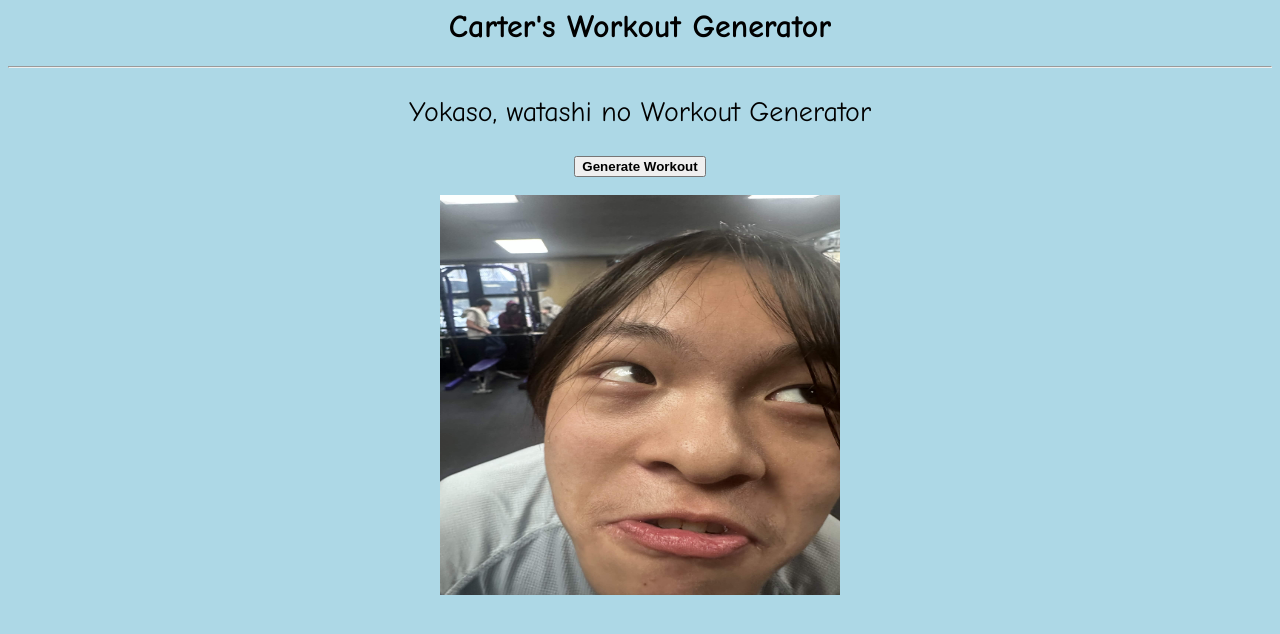
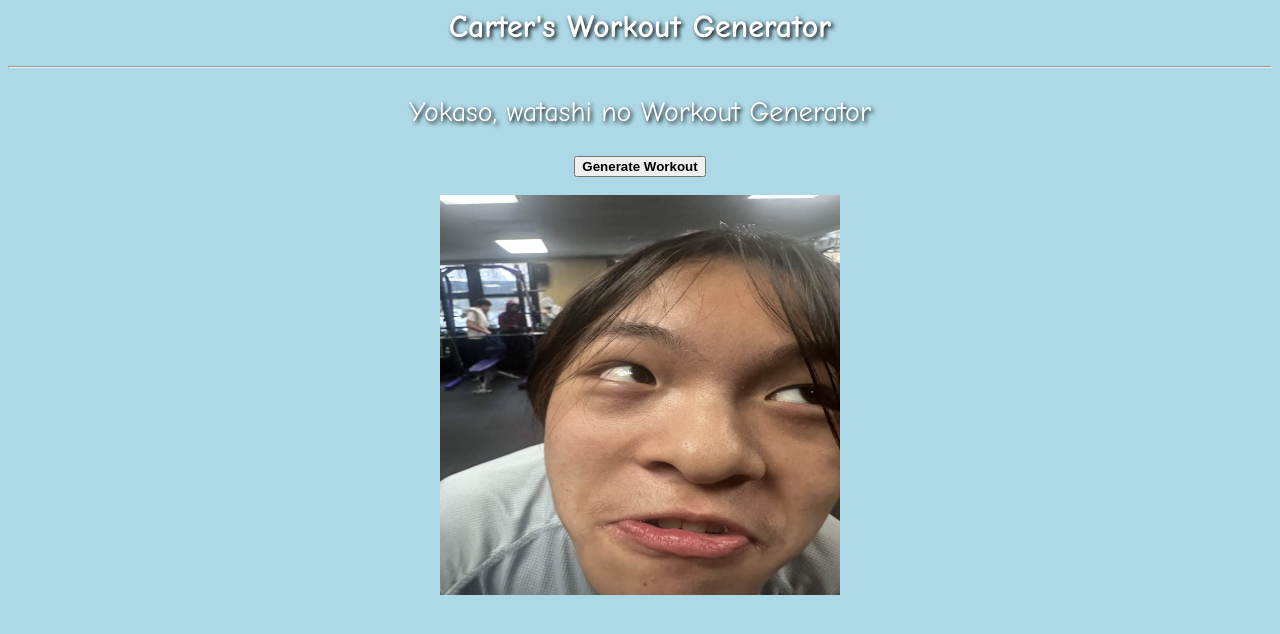
Before and after one commit to Senilelawnmower/Workout-Generator, a plain HTML site: page index.html in a window 1280 px wide. Drawn offline with Linux system fonts and the light colour scheme.

Commit message:
Style changes

```diff
--- a/index.html
+++ b/index.html
@@ -1,9 +1,22 @@
 <html>
 <head>
     <title>  Carter's Workout Generator  </title>
+    <style>
+        body{
+            background-color: lightblue;
+        }
+        h1{
+            color: white;
+            text-shadow: 2px 2px 4px #000000;
+        }
+        p{
+            color: white;
+            text-shadow: 2px 2px 4px #000000;
+        }
+    </style>
 </head>
 
-<body style="text-align: center; background-color: lightblue; font-family: Comic Sans MS;">
+<body style="text-align: center; font-family: Comic Sans MS;">
  <h1> Carter's Workout Generator </h1>
  <hr>
 <p style="font-size: 28px;"> Yokaso, watashi no Workout Generator </p>
```
Also changed, not shown: Design.CSS (added).
